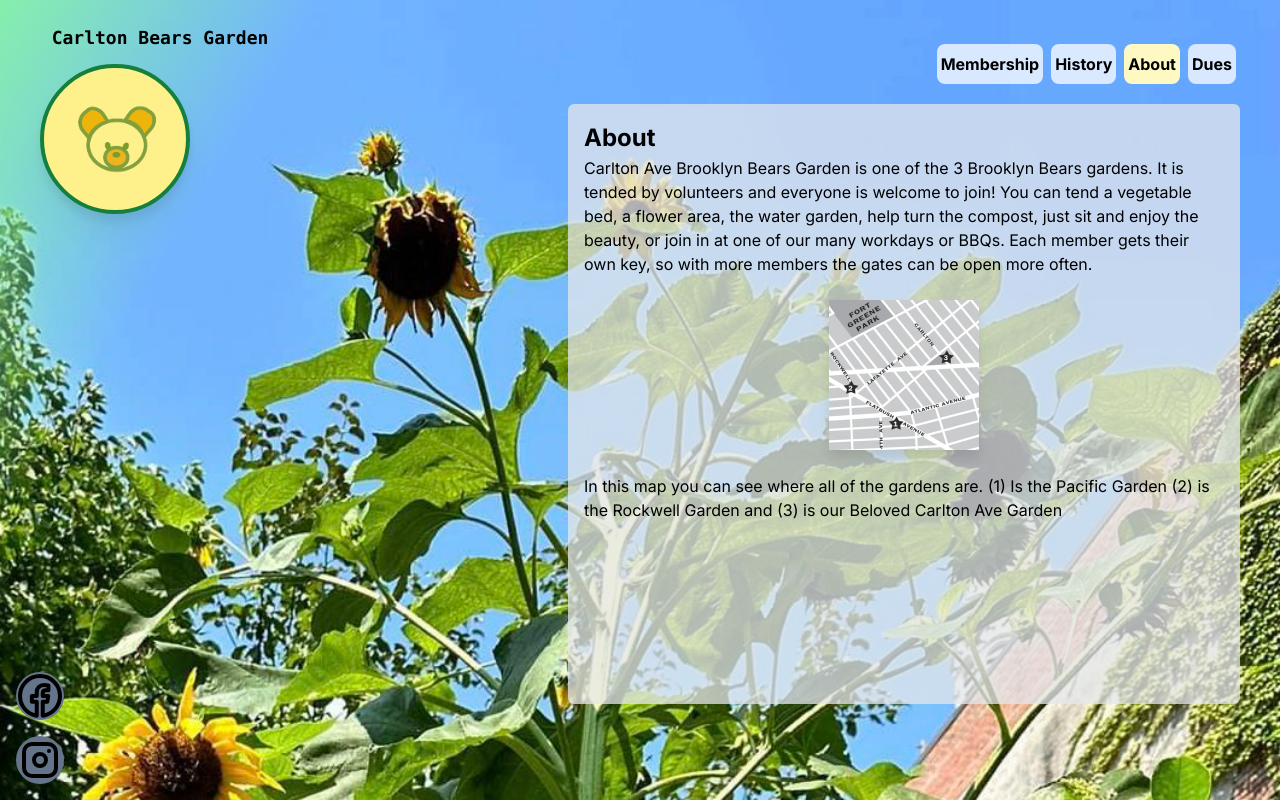
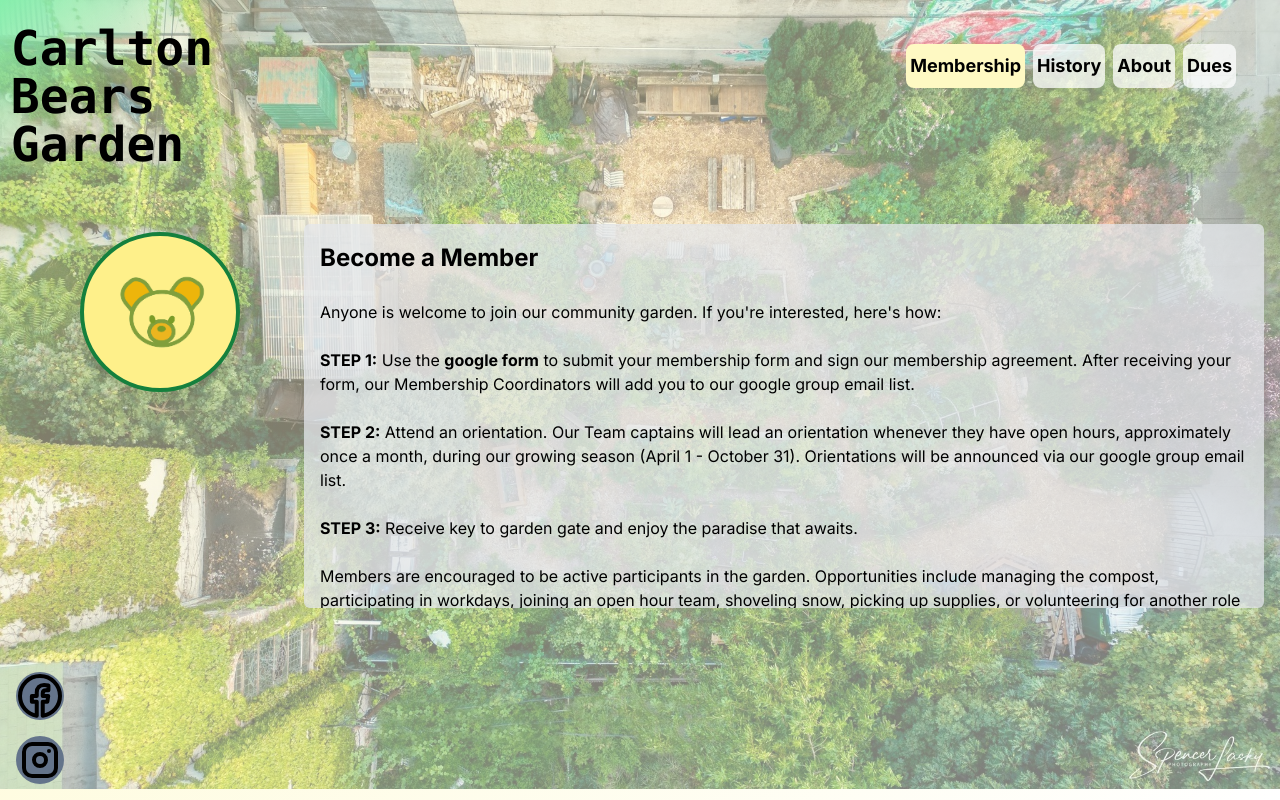
Before and after one commit to tedgusek/carltonbearsgarden, a Next.js app: page / in a window 1280 px wide. Built offline with nearby package versions, Linux system fonts and the light colour scheme.

Commit message:
big overhaul aesthetic changes

```diff
--- a/src/app/globals.css
+++ b/src/app/globals.css
@@ -4,15 +4,16 @@
 
 :root {
   --foreground-rgb: 0, 0, 0;
-  --background-start-rgb: 214, 219, 220;
-  --background-end-rgb: 255, 255, 255;
+  /* --background-start-rgb: 214, 219, 220;
+  --background-end-rgb: 255, 255, 255; */
 }
 
 @media (prefers-color-scheme: dark) {
   :root {
-    --foreground-rgb: 255, 255, 255;
-    --background-start-rgb: 0, 0, 0;
-    --background-end-rgb: 0, 0, 0;
+    --foreground-rgb: 245, 245, 245;
+    --background-rgb: 245, 245, 245;
+    /* --background-start-rgb: 245, 245, 245;
+    --background-end-rgb: 245, 245, 245; */
   }
 }
 
--- a/src/app/page.tsx
+++ b/src/app/page.tsx
@@ -1,43 +1,45 @@
-'use client'
-import Image from "next/image";
-import Navbar from "@/components/Navbar";
-import ContentWindow from "@/components/ContentWindow";
-import InstagramIcon from "@/components/InstagramIcon";
-import FacebookIcon from "@/components/FacebookIcon";
-import React, { useState } from "react";
+'use client';
+import Image from 'next/image';
+import Navbar from '@/components/Navbar';
+import ContentWindow from '@/components/ContentWindow';
+import InstagramIcon from '@/components/InstagramIcon';
+import FacebookIcon from '@/components/FacebookIcon';
+import React, { useState } from 'react';
 
 export default function Home() {
-  const [content, setContent] = useState<string>('About');
+  const [content, setContent] = useState<string>('Membership');
 
   return (
-    <main className="flex flex-col items-center  p-24 bg-gradient-to-br from-yellow-100 to-white min-h-full w-full overflow-auto">
+    <main className='min-h-screen flex flex-col items-center p-24 bg-gradient-to-br from-yellow-100 to-white  w-screen overflow-y-auto'>
+      <div className='absolute inset-0 z-0 '>
         <Image
-            src="/sunflower.jpeg"
-            alt="Photo with blue sky and sunflower in the midst of a lot of green leaves"
+          src='/aerial.jpeg'
+          alt='Photo with blue sky and sunflower in the midst of a lot of green leaves'
           width={2500}
           height={1500}
-            className="fixed left-0 top-0 z-0"
+          className='fixed top-0 z-0 w-full  bg-inherit opacity-50 '
         />
-      <div className="z-50 max-w-5xl w-full font-mono text-sm flex items-center justify-center">
-        <p className="fixed left-0 top-0 py-6 flex flex-col items-center w-full justify-start bg-gradient-to-br from-green-300 via-transparent to-transparent h-40 md:text-lg text-black font-extrabold md:w-80 md:h-2/3 px-10 text-xl overflow-visible">
+      </div>
+      <div className='z-50 max-w-5xl w-full font-mono text-sm flex flex-col items-center '>
+        <p className='fixed left-0 top-0 py-6 flex flex-col items-center w-full justify-center bg-gradient-to-br from-green-300 via-transparent to-transparent  lg:text-5xl md:text-4xl sm:text-3xl sm:max-w-56 text-black font-extrabold md:w-80 md:top-0 px-10 text-sm sm:fixed sm:top-0'>
           Carlton Bears Garden
           <Image
-            src="/bear-logo.png"
-            alt="bear logo"
+            src='/bear-logo.png'
+            alt='bear logo'
             width={150}
             height={150}
             // className="rounded-full mt-2 drop-shadow-lg border-white border-4 bg-slate-500 bg-opacity-75"
-            className=" drop-shadow-xl md:fixed left-10 top-16 rounded-full bg-yellow-200 border-green-700 border-4"
+            className=' top-4 drop-shadow-xl  sm:w-40 mt-2 left-10 lg:top-56 lg:left-20 lg:fixed sm:fixed sm:left-14 md:top-40 rounded-full bg-yellow-200 border-green-700 border-4 flex flex-col items-center sm:top-40'
           />
         </p>
-
       </div>
-      <div>
+      <div className='fixed '>
         <Navbar content={content} setContent={setContent} />
-        <div className="absolute bottom-0 left-0 right-0 mb-15">
+      </div>
+      <div className=' '>
         <ContentWindow content={content} />
       </div>
-      </div>
+
       <FacebookIcon />
       <InstagramIcon />
     </main>
--- a/src/components/ContentWindow.tsx
+++ b/src/components/ContentWindow.tsx
@@ -1,25 +1,28 @@
-import React from "react";
-import AboutPage from "../content/AboutPage";
-import GalleryPage from "../content/GalleryPage";
-import SuggestedDuesPage from "../content/SuggestedDues";
-import HistoryPage from "../content/HistoryPage";
-import BAMPage from "../content/BecomeAMember";
+import React from 'react';
+import AboutPage from '../content/AboutPage';
+import GalleryPage from '../content/GalleryPage';
+import SuggestedDuesPage from '../content/SuggestedDues';
+import HistoryPage from '../content/HistoryPage';
+import BAMPage from '../content/BecomeAMember';
 
 interface ContentWindowProps {
-    content: string;
+  content: string;
 }
 
 const ContentWindow: React.FC<ContentWindowProps> = ({ content }) => {
-    return (
-        <div className="h-1/2 md:h-3/4 bg-gray-200 bg-opacity-75 p-4 fixed top-20 right-10 w-2/3 rounded-md overflow-auto mt-48 md:mt-6 max-w-2xl z-30 ">
-        {content === 'About' && <AboutPage content={"About"}/>}
-        {content === 'Gallery' && <GalleryPage content={"GalleryPage"}/>}
-        {content === 'Dues' && <SuggestedDuesPage content={"SuggestedDuesPage"}/>}
-        {content === 'History' && <HistoryPage content={"HistoryPage"}/>}
-        {content === 'Membership' && <BAMPage content={"BAMPage"}/>}
-
-        </div>
-    )
-}
+  return (
+    // <div className='h-96 md:h-3/4 bg-gray-200 bg-opacity-75 p-4 relative top-20 right-10 w-2/3 rounded-md overflow-auto mt-48 md:mt-6 lg:max-w-2xl lg:mx-auto z-30 '>
+    <div className='h-96 bg-gray-200 bg-opacity-75 p-4 relative top-0 w-full rounded-md overflow-auto sm:mt-56 mt-44 sm:mx-40 sm:w-3/4 md:fixed md:top-0 md:right-0 md:mr-4 md:min-h-3/4 z-0'>
+      {/* <div className='h-1/2 md:h-3/4 bg-gray-200 bg-opacity-75 p-4 fixed top-20 right-10 w-2/3 rounded-md overflow-auto mt-48 md:mt-6 max-w-2xl z-30 '> */}
+      {content === 'About' && <AboutPage content={'About'} />}
+      {content === 'Gallery' && <GalleryPage content={'GalleryPage'} />}
+      {content === 'Dues' && (
+        <SuggestedDuesPage content={'SuggestedDuesPage'} />
+      )}
+      {content === 'History' && <HistoryPage content={'HistoryPage'} />}
+      {content === 'Membership' && <BAMPage content={'BAMPage'} />}
+    </div>
+  );
+};
 
 export default ContentWindow;
--- a/src/components/Navbar.tsx
+++ b/src/components/Navbar.tsx
@@ -1,4 +1,4 @@
-import React, { useState } from "react";
+import React, { useState } from 'react';
 
 interface NavbarProps {
   content: string;
@@ -7,31 +7,31 @@ interface NavbarProps {
 
 const Navbar: React.FC<NavbarProps> = ({ content, setContent }) => {
   // Array of the Buttons
-    const navMenuItems: string[] = ['Membership', 'History', 'About', 'Dues']
+  const navMenuItems: string[] = ['Membership', 'History', 'About', 'Dues'];
   // Button Click Sets state to be used in the contentwindow
   const handleButtonClick = (menuItem: string) => {
     setContent(menuItem);
   };
 
-    const buttons = navMenuItems.map((menuItem, index) =>
+  const buttons = navMenuItems.map((menuItem, index) => (
     <button
       key={index}
-            className= {`py-2 px-1 md:mt-6 mt-48 mx-1 rounded-lg text-black font-bold hover:bg-yellow-100  ${ content === menuItem ? "bg-yellow-100 " : "bg-white bg-opacity-75"}`}
+      className={`py-2 px-1 sm:mt-6 mt-48 mx-1 rounded-lg text-black font-bold hover:bg-yellow-100 text-xs sm:text-lg z-10 ${
+        content === menuItem ? 'bg-yellow-100 ' : 'bg-white bg-opacity-75'
+      }`}
       onClick={() => {
-                handleButtonClick(menuItem)
+        handleButtonClick(menuItem);
       }}
     >
       {menuItem}
-
-        </button>)
+    </button>
+  ));
 
   return (
-        <div className="md:flex flex md:flex-col md:items-center">
-            <div className="fixed top-5 right-10">
-                {buttons}
+    <div className='fixed top-4 right-4'>
+      <div className=' fixed top-5 right-10'>{buttons}</div>
     </div>
-        </div>
-    )
-}
+  );
+};
 
 export default Navbar;
--- a/src/content/BecomeAMember.tsx
+++ b/src/content/BecomeAMember.tsx
@@ -4,25 +4,62 @@ interface BAMPageProps {
   content: string;
 }
 
-
-
 const BAMPage: React.FC<BAMPageProps> = ({ content }) => {
   return (
-        <div className='h-full w-full overflow-auto text-black flex flex-col items-stretch'>
-            <h5 style={{ fontSize: '1.5rem' }} className='font-bold'>Become a Member</h5>
+    <div className='h-96 w-full overflow-y-auto text-black flex flex-col items-stretch'>
+      <h5 style={{ fontSize: '1.5rem' }} className='font-bold'>
+        Become a Member
+      </h5>
       {/* <p> If you&apos;re interested in becoming a member, please fill out our application form <a href='https://docs.google.com/forms/d/1H_3FfZ0LvSMaRMyXcskXin1zFIOrRUpC9b_I77_bx7o/edit' target= '_blank' rel='noopener noreferrer' className='font-bold'>Here</a> </p> */}
       <br></br>
-            <p>Anyone is welcome to join our community garden. If you&apos;re interested, here&apos;s how:</p>
+      <p>
+        Anyone is welcome to join our community garden. If you&apos;re
+        interested, here&apos;s how:
+      </p>
       <br></br>
-            <p><b>STEP 1:</b> Use the <a href='https://docs.google.com/forms/d/1H_3FfZ0LvSMaRMyXcskXin1zFIOrRUpC9b_I77_bx7o/edit' target='_blank' rel='noopener noreferrer' className='font-bold'>google form</a> to submit your membership form and sign our membership agreement. After receiving your form, our Membership Coordinators will add you to our google group email list.</p>
+      <p>
+        <b>STEP 1:</b> Use the{' '}
+        <a
+          href='https://docs.google.com/forms/d/1H_3FfZ0LvSMaRMyXcskXin1zFIOrRUpC9b_I77_bx7o/edit'
+          target='_blank'
+          rel='noopener noreferrer'
+          className='font-bold'
+        >
+          google form
+        </a>{' '}
+        to submit your membership form and sign our membership agreement. After
+        receiving your form, our Membership Coordinators will add you to our
+        google group email list.
+      </p>
       <br></br>
-            <p><b>STEP 2:</b> Attend an orientation. Our Team captains will lead an orientation whenever they have open hours, approximately once a month, during our growing season (April 1 - October 31). Orientations will be announced via our google group email list.</p>
+      <p>
+        <b>STEP 2:</b> Attend an orientation. Our Team captains will lead an
+        orientation whenever they have open hours, approximately once a month,
+        during our growing season (April 1 - October 31). Orientations will be
+        announced via our google group email list.
+      </p>
       <br></br>
-            <p><b>STEP 3:</b> Receive key to garden gate and enjoy the paradise that awaits.</p>
+      <p>
+        <b>STEP 3:</b> Receive key to garden gate and enjoy the paradise that
+        awaits.
+      </p>
       <br></br>
-            <p>Members are encouraged to be active participants in the garden. Opportunities include managing the compost, participating in workdays, joining an open hour team, shoveling snow, picking up supplies, or volunteering for another role (digital, grant/fundraiser, planning events, sign making). Taking an active role in the garden is required to be eligible for plots when they become available. If members plan to host any event in the garden, members agree to email and alert the garden group to inform the members, and an open-door policy is expected. Members may not take produce or plants from another gardener&apos;s plot without permission. And do not replicate and distribute the garden key to non-members. All new members must read the Garden Bylaws for further guidance regarding garden operations and rules.</p>
+      <p>
+        Members are encouraged to be active participants in the garden.
+        Opportunities include managing the compost, participating in workdays,
+        joining an open hour team, shoveling snow, picking up supplies, or
+        volunteering for another role (digital, grant/fundraiser, planning
+        events, sign making). Taking an active role in the garden is required to
+        be eligible for plots when they become available. If members plan to
+        host any event in the garden, members agree to email and alert the
+        garden group to inform the members, and an open-door policy is expected.
+        Members may not take produce or plants from another gardener&apos;s plot
+        without permission. And do not replicate and distribute the garden key
+        to non-members. All new members must read the Garden Bylaws for further
+        guidance regarding garden operations and rules.
+      </p>
     </div>
   );
-}
+};
 
 export default BAMPage;
```
Also changed, not shown: src/app/layout.tsx (+8 -7 lines), src/components/DonationButton.tsx (+6 -8 lines), public/aerial.jpeg (added). Lines whose indentation alone changed are shown as unchanged.
